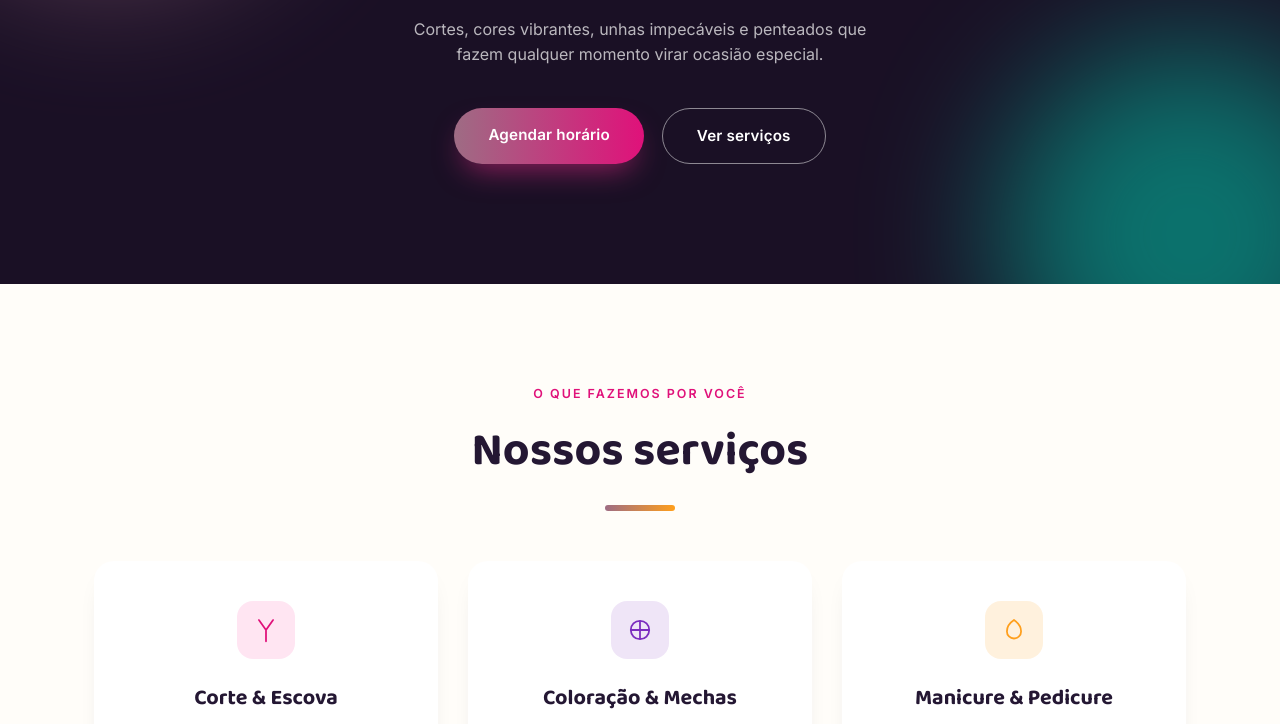
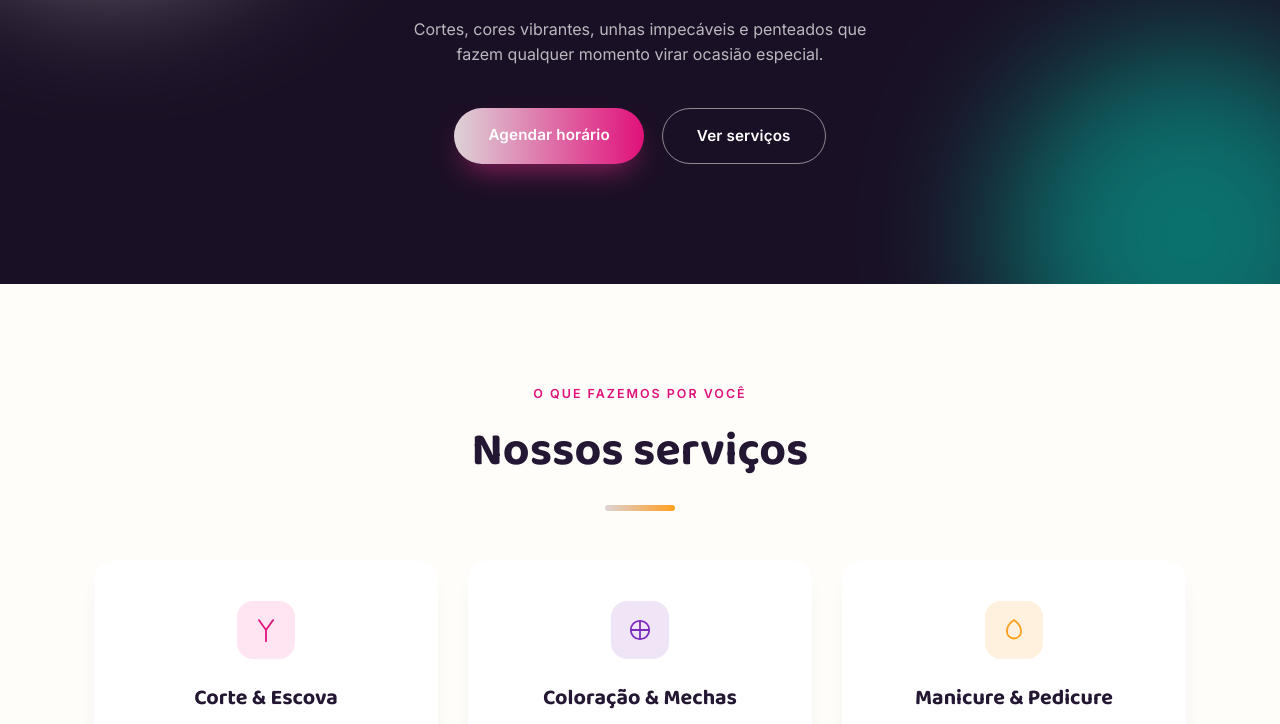
Before and after one commit to alencarb221/Projetos, a plain HTML site: page negocios-locais/Salão de Beleza/index.html in a window 1280 px wide. Shown: the part 402-1126 px from the top of the page. Drawn offline with Linux system fonts and the light colour scheme.

Commit message:
atualizando cor

```diff
--- a/negocios-locais/Salão de Beleza/style.css
+++ b/negocios-locais/Salão de Beleza/style.css
@@ -6,7 +6,7 @@
   --bg-alt: #FFF1F7;
   --dark: #1A1025;
 
-  --pink: #9e6c84;
+  --pink: #ddd2d7;
   --pink-deep: #E0117A;
   --purple: #7B2CBF;
   --orange: #FF9F1C;
```
